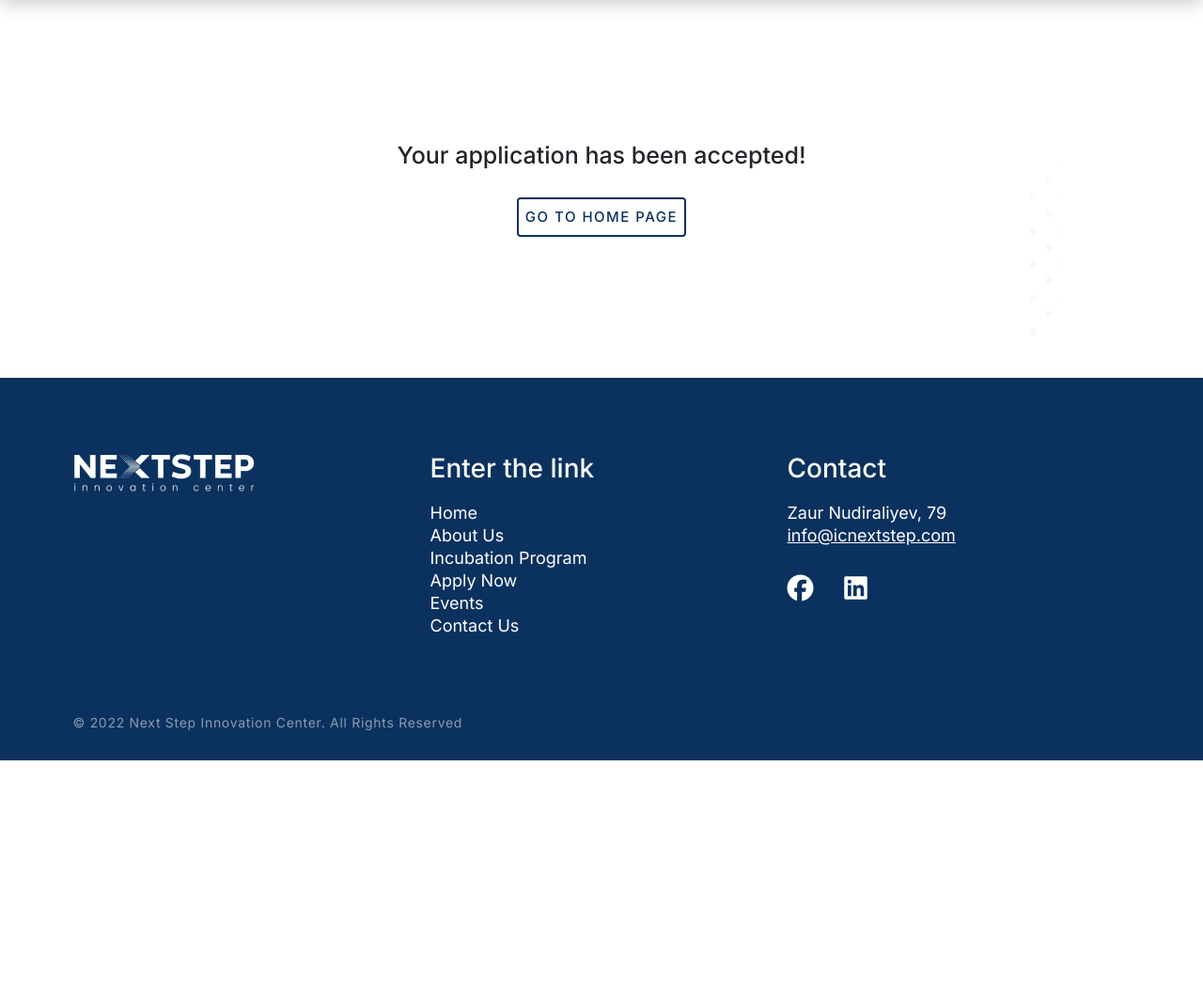
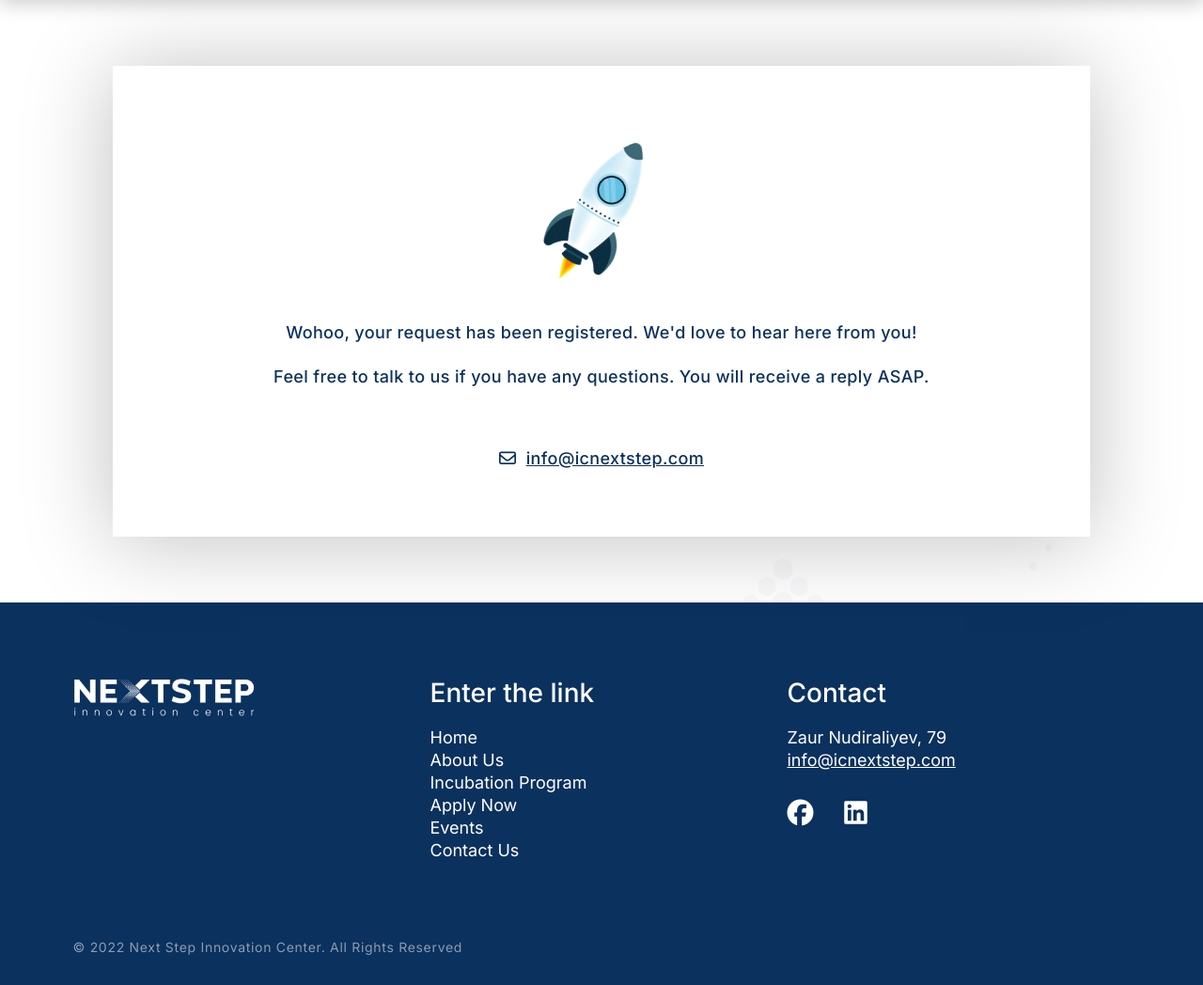
Before and after one commit to amurad77/nextstep, a Django app: page /upload/ in a window 1280 px wide. Shown: the part 110-1158 px from the top of the page at 94% size. Before the commit the page ends 919 px from the top, so only its background shows below. Run offline with Django 3.2, Linux system fonts and the light colour scheme; some libraries are stand-ins or nearby versions.

Commit message:
creating upload page

```diff
--- a/contact/templates/apply.html
+++ b/contact/templates/apply.html
@@ -70,7 +70,6 @@
                             <input type="radio" name="field" id="othertech">
                             <label for="othertech">Other</label>
                         </div> -->
-                        <input type="text" id="otherinput" style="display: none;">
 
                         <!-- <textarea placeholder="Describe your startup" required></textarea> -->
                         {{form.describe}}
--- a/contact/templates/upload.html
+++ b/contact/templates/upload.html
@@ -6,9 +6,13 @@
     {% block title %}Success | Next Step Innovation Center{% endblock %}
     {% block content %}
 
-    <main class="container text-center" style="padding: 150px 0;">
-        <h1 class="mb-5">Your application has been accepted!</h1>
-        <a href="/" class="btn-blue">Go to home page</a>
+    <main class="container" id="upload-page">
+        <div>
+            <img src="{% static 'img/icons/rocket-spaceship.gif' %}" alt="">
+            <p>Wohoo, your request has been registered. We'd love to hear here from you!</p>
+            <p>Feel free to talk to us if you have any questions. You will receive a reply ASAP.</p>
+            <p><i class="fa-regular fa-envelope"></i>&nbsp;&nbsp;<a class="email" href="mailto:info@icnextstep.com">info@icnextstep.com</a></p>
+        </div>
     </main>
 
     {% endblock %}
--- a/static/css/style.css
+++ b/static/css/style.css
@@ -898,3 +898,41 @@ input[type='file']::-webkit-file-upload-button {
     height:300px;
     margin: 90px 0;
 }
+
+
+
+/**************** UPLOAD PAGE ****************/
+#upload-page {
+    padding: 70px 0;
+}
+#upload-page > div {
+    width: 100%;
+    display: flex;
+    flex-direction: column;
+    align-items: center;
+    justify-content: center;
+    max-width: 1040px;
+    margin: 0 auto;
+    padding: 50px;
+    background-color: #FFFFFF;
+    box-shadow: 0px 4px 88px rgba(0, 0, 0, 0.25);
+}
+#upload-page img {
+    height: 200px;
+    margin-bottom: 20px;
+    transform: rotate(30deg);
+}
+#upload-page p {
+    margin-bottom: 20px;
+    font-size: 1.8rem;
+    font-weight: 500;
+    line-height: 2.7rem;
+    color: #0B315E;
+    letter-spacing: 0.02em;
+}
+#upload-page p:last-child {
+    margin-top: 40px;
+}
+#upload-page a {
+    text-decoration: underline;
+}
```
Also changed, not shown: static/js/script.js (+19 -2 lines), static/img/icons/rocket-spaceship.gif (added).
